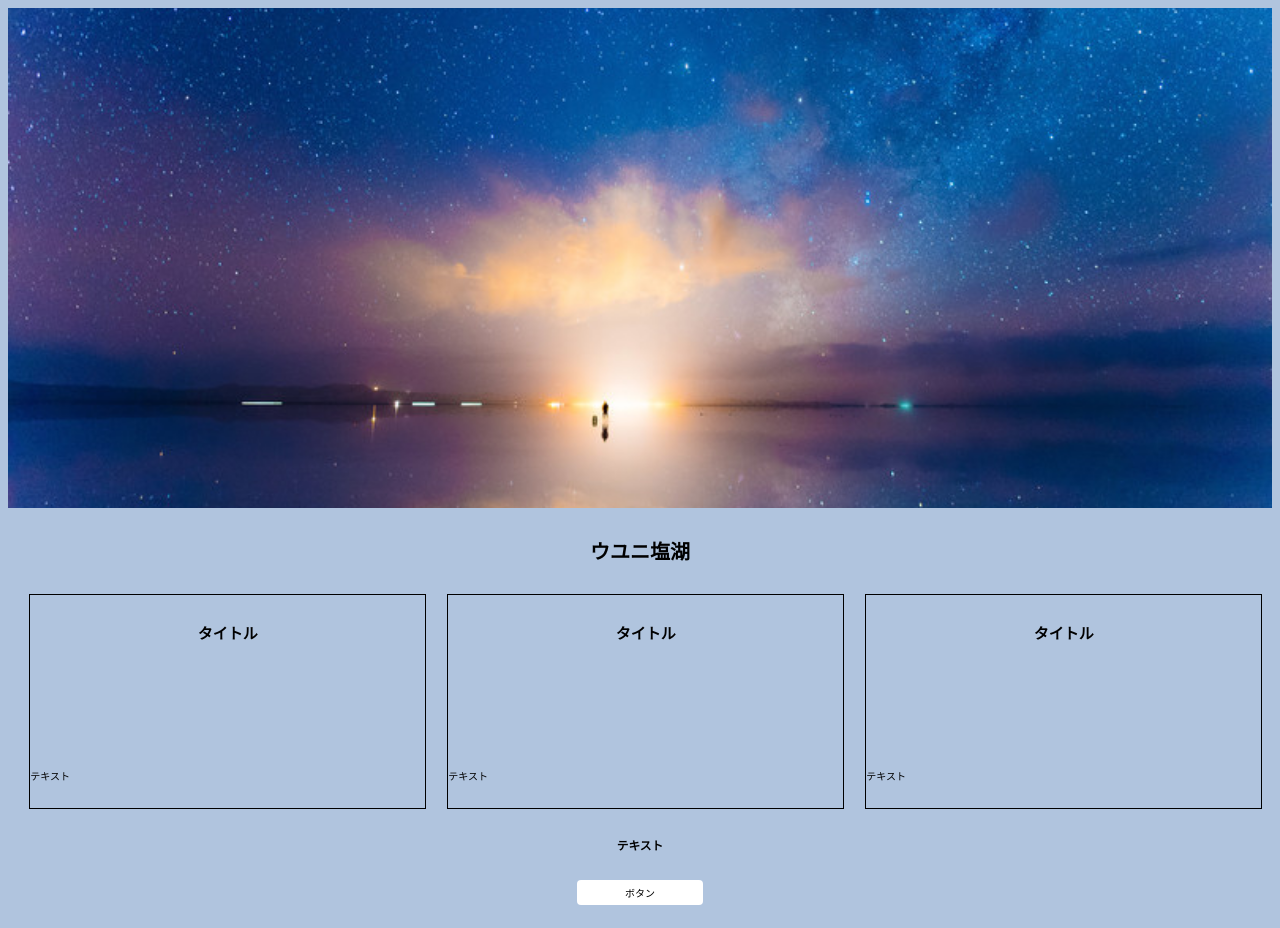
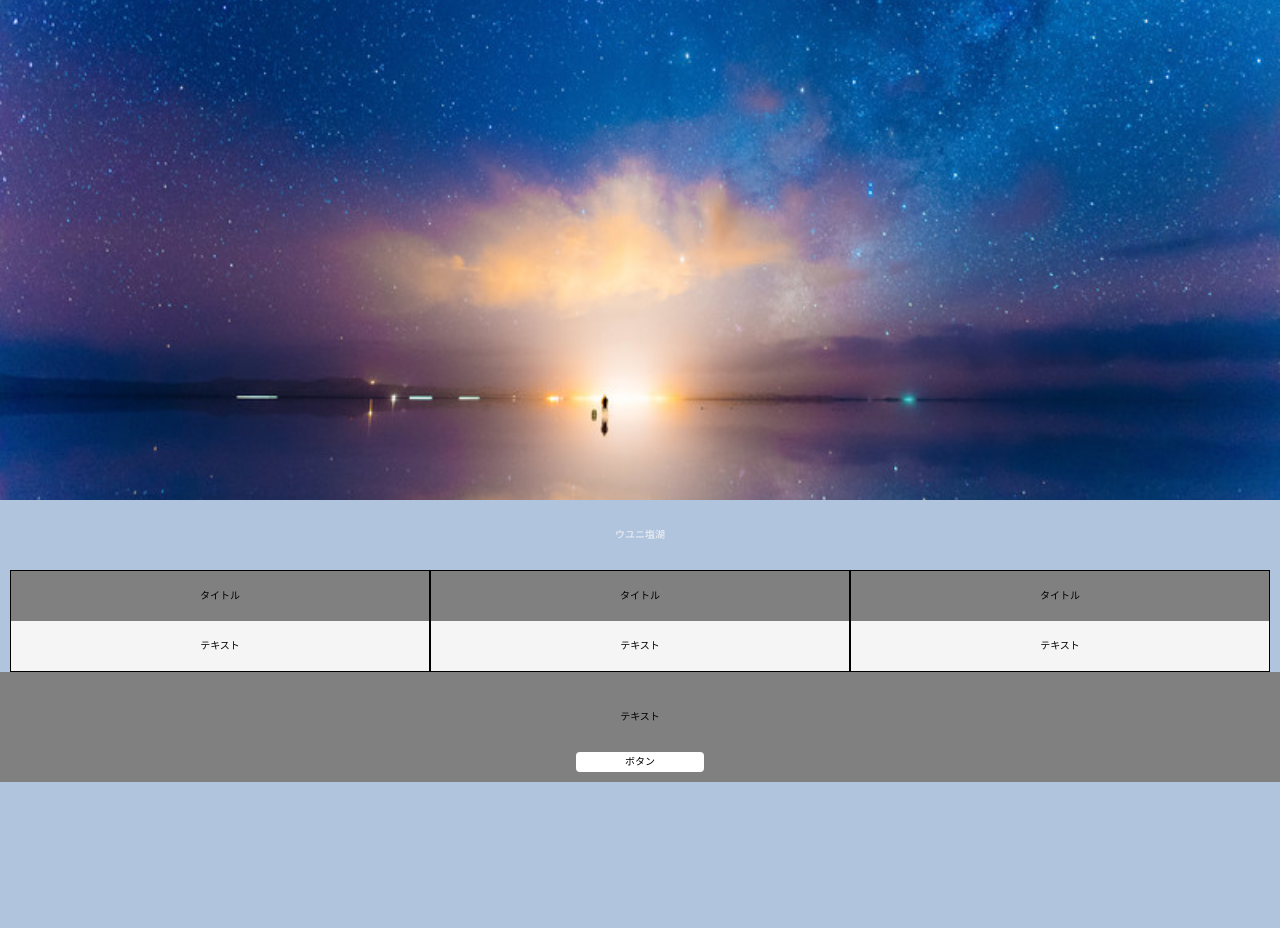
Before and after one commit to Daisuke17/responsive-site, a plain HTML site: page index.html in a window 1280 px wide. After the commit the page ends 800 px from the top, so only its background shows below. Drawn offline with nearby package versions, Linux system fonts and the light colour scheme.

Commit message:
kadai-git

```diff
--- a/index.html
+++ b/index.html
@@ -4,6 +4,7 @@
   <meta charset="UTF-8">
   <meta name="viewport" content="width=device-width, initial-scale=1.0">
   <meta http-equiv="X-UA-Compatible" content="ie=edge">
+  <link rel="stylesheet" href="https://cdnjs.cloudflare.com/ajax/libs/meyer-reset/2.0/reset.css">
   <link rel="stylesheet" href="style.css">
   <title>風景</title>
 </head>
@@ -29,9 +30,9 @@
          <p>テキスト</p>
        </div>
   　</div>
-
+   <div class="contact">
        <h3>テキスト</h3>
        <p class="bottom">ボタン</p>
-
+   </div>
 </body>
 </html>
--- a/style.scss
+++ b/style.scss
@@ -21,30 +21,37 @@ body{
 
 h1{
     text-align:center;
+    color:#f5f5f5;
+    margin-top:30px;
+    margin-bottom:30px;
 }
 
 .container{
     @include display-flex;
     justify-content: space-between;
     @include flex-direction(row);
-    div{
+    .box{
+            border:solid 1px black;
+            flex-basis:33%;
         h2{
              text-align:center;
-             margin-bottom:100px;
+             background-color:gray;
+             padding:20px;
+         }
         p{
             text-align:center;
+            // margin-top:100px;
+            background-color:#f5f5f5;
+            padding:20px;
 
-      }
+        }
     }
   }
-}
-.box{
-    border:solid 1px black;
-    flex-basis:33%;
-}
 
 h3{
     text-align:center;
+    margin-top:30px;
+    margin-bottom:30px;
 }
 
 .bottom{
@@ -57,6 +64,16 @@ h3{
      padding-bottom:5px;
 }
 
+.contact{
+    background-color:gray;
+     padding-top:10px;
+     padding-bottom:10px;
+}
+
+
+
+
+
 @media (max-width: 768px) {
   .image {
     height:250px;
```
Also changed, not shown: style.css, 1 other file. Lines whose indentation alone changed are shown as unchanged.
